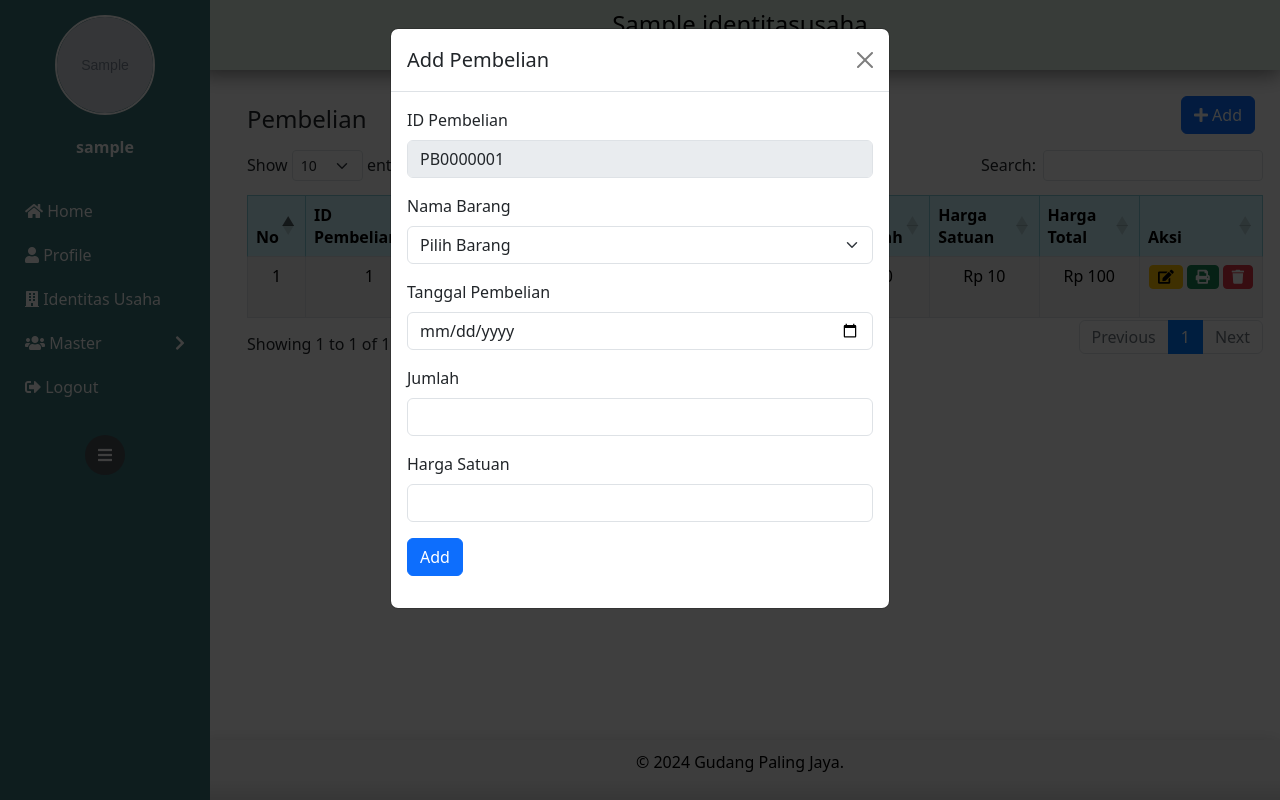
After one commit to tianatanael/SEM3_UTS_WEBMOB, a PHP site: page /pembelian.php in a window 1280 px wide, after a click on "Add". The commit adds this page. Run offline with PHP 8.4, Linux system fonts and the light colour scheme; the visitor is signed in with stand-in values (Sample User, id 1); tables that the repository leaves empty or names only in its code hold one stand-in row (values such as "Sample post"); grey boxes marked "Sample" are stand-in pictures; lists and menus that the app fills with data are empty; some libraries are stand-ins or nearby versions.

Commit message:
Halaman pembelian

```diff
--- /dev/null
+++ b/pembelian.php
@@ -0,0 +1,376 @@
+<?php
+session_start();
+require 'config.php';
+require 'login_session.php';
+
+// Ambil data dari tabel barang
+$barang = $conn->query("SELECT * FROM barang");
+$pembelian = $conn->query("SELECT p.idbeli, p.idbarang, p.tanggal, p.jumlah, p.hargasatuan, b.namabarang, b.merk FROM pembelian p JOIN barang b ON p.idbarang = b.idbarang ORDER BY p.tanggal");
+
+$staffid = $_SESSION['staffid'];
+
+// Ambil data user dari database
+$stmt = $conn->prepare("SELECT username, foto FROM login WHERE staffid = ?");
+$stmt->bind_param("i", $staffid);
+$stmt->execute();
+$stmt->bind_result($username, $foto);
+$stmt->fetch();
+$stmt->close();
+
+// Ambil data nama usaha dan alamat dari database
+$stmt = $conn->prepare("SELECT namausaha, alamat FROM identitasusaha LIMIT 1");
+$stmt->execute();
+$stmt->bind_result($namaUsaha, $alamatUsaha);
+$stmt->fetch();
+$stmt->close();
+
+// Dapatkan nomor urut terbaru untuk idbeli baru
+$stmt = $conn->query("SELECT idbeli FROM pembelian ORDER BY idbeli DESC LIMIT 1");
+$latestidbeli= $stmt->fetch_assoc();
+$urut = 1;
+if ($latestidbeli) {
+    $latestNumber = (int) substr($latestidbeli['idbeli'], 2);
+    $urut = $latestNumber + 1;
+}
+$newidbeli = 'PB' . str_pad($urut, 7, '0', STR_PAD_LEFT);
+
+// Simpan pesan ke variabel dan hapus dari session
+$message = null;
+if (isset($_SESSION['message'])) {
+    $message = $_SESSION['message'];
+    unset($_SESSION['message']);
+}
+?>
+
+<link rel="stylesheet" href="/JAYA_GUDANG/CSS/barang.css">
+<!-- Bootstrap 5 source -->
+<link href="https://cdn.jsdelivr.net/npm/bootstrap@5.3.3/dist/css/bootstrap.min.css" rel="stylesheet">
+<script src="https://cdn.jsdelivr.net/npm/bootstrap@5.3.3/dist/js/bootstrap.bundle.min.js"></script>
+
+<?php require 'head.php'; ?>
+<div class="wrapper">
+    <header>
+        <h4 style="text-align:center;"><?php echo htmlspecialchars($namaUsaha ?? ''); ?></h4>
+        <p style="text-align:center;"><?php echo htmlspecialchars($alamatUsaha ?? ''); ?></p>
+    </header>
+    <?php include 'sidebar.php'; ?>
+    <div class="content" id="content">
+        <div class="container-fluid mt-3" style="margin-left:15px">
+            <div class="row">
+                <div class="col-md-12 d-flex justify-content-between align-items-center">
+                    <h4>Pembelian</h4>
+                    <div>
+                    <button type="button" class="btn btn-primary mb-3 mr-2" data-bs-toggle="modal" data-bs-target="#addPembelianModal">
+                        <i class='fas fa-plus'></i> Add
+                    </button>
+                    </div>
+                </div>
+            </div>
+            <div class="row">
+                <div class="col-md-12">
+                    <div class="table-responsive">
+                        <table id="pembelianTable" style="border: 3px;" class="table table-striped table-bordered table-hover">
+                            <thead class="text-center table-info" >
+                                <tr>
+                                    <th style="width: 1%;">No</th>
+                                    <th>ID Pembelian</th>
+                                    <th style="width: 1%;">Id Barang</th>
+                                    <th>Nama Barang</th>
+                                    <th>Merk</th>
+                                    <th>Tanggal</th>
+                                    <th>Jumlah</th>
+                                    <th>Harga Satuan</th>
+                                    <th>Harga Total</th>
+                                    <th>Aksi</th>
+                                </tr>
+                            </thead>
+                            <tbody class="text-center">
+                                <?php
+                                    if ($pembelian && $pembelian->num_rows > 0) {
+                                    $no = 1;
+                                    foreach($pembelian as $row): ?>
+                                        <tr>
+                                            <td> <?php echo $no++; ?> </td>
+                                            <td> <?php echo $row['idbeli'];?></td>
+                                            <td> <?php echo $row["idbarang"]; ?> </td>
+                                            <td> <?php echo $row["namabarang"]; ?> </td>
+                                            <td> <?php echo $row["merk"]; ?> </td>
+                                            <td> <?php echo $row["tanggal"]; ?> </td>
+                                            <td> <?php echo $row["jumlah"]; ?> </td>
+                                            <td> Rp <?php echo number_format($row["hargasatuan"], 0, ',', '.'); ?> </td>
+                                            <td> Rp <?php echo number_format($row["hargasatuan"] * $row['jumlah'], 0, ',', '.'); ?> </td>
+                                            <td>
+                                                <div class="d-flex justify-content-center">
+                                                    <button class='btn btn-warning btn-sm edit-btn mr-1'
+                                                        data-bs-toggle='modal'
+                                                        data-bs-target='#editPembelianModal'
+                                                        data-id='<?php echo htmlspecialchars($row['idbeli']) ?>'
+                                                        data-idbarang='<?php echo htmlspecialchars($row['idbarang']); ?>'
+                                                        data-namabarang='<?php echo htmlspecialchars($row['namabarang']); ?>'
+                                                        data-jumlah='<?php echo htmlspecialchars($row['jumlah']); ?>'
+                                                        data-tanggal='<?php echo htmlspecialchars($row['tanggal']); ?>'
+                                                        data-hargasatuan='<?php echo htmlspecialchars($row['hargasatuan']); ?>'>
+                                                        <i class='fas fa-edit'></i>
+                                                    </button>
+                                                    <button type="button" class='btn btn-success btn-sm print-btn' id="printButton"
+                                                        data-id="<?php echo htmlspecialchars($row['idbeli']); ?>">
+                                                        <i class='fas fa-print'>
+                                                        </i>
+                                                    </button>
+                                                    &nbsp;
+                                                    <button class="btn btn-danger btn-sm delete-btn"
+                                                                    data-id="<?php echo htmlspecialchars($row['idbeli']); ?>">
+                                                                <i class="fas fa-trash"></i>
+                                                    </button>
+                                                </div>
+                                            </td>
+                                        </tr>
+                                        <?php endforeach ?>
+                                        <?php } else { ?>
+                                            <tr><td colspan="10" class="text-center">No data found</td></tr>
+                                <?php } ?>
+                            </tbody>
+                        </table>
+                    </div>
+                </div>
+            </div>
+        </div>
+    </div>
+    <?php require 'footer.php'; ?>
+</div>
+
+<!-- Modal Add Pembelian -->
+<div class="modal fade" id="addPembelianModal" tabindex="-1" aria-labelledby="addPembelianModalLabel" aria-hidden="true">
+    <div class="modal-dialog">
+        <div class="modal-content">
+            <div class="modal-header">
+                <h5 class="modal-title" id="addPembelianModalLabel">Add Pembelian</h5>
+                <button type="button" class="btn-close" data-bs-dismiss="modal" aria-label="Close"></button>
+            </div>
+            <div class="modal-body">
+                <form action="add_pembelian.php" method="post">
+                    <div class="mb-3">
+                    <label for="idbeli" class="form-label">ID Pembelian</label>
+                        <input type="text" class="form-control" id="add_idbeli" name="idbeli" value="<?php echo htmlspecialchars($newidbeli); ?>" readonly>
+                    </div>
+                    <div class="mb-3">
+                        <label for="add_idbarang" class="form-label">Nama Barang</label>
+                        <select class="form-select" name="idbarang" id="add_idbarang">
+                            <option value="" selected disabled>Pilih Barang</option>
+                            <?php
+                            $barang = $conn->query("SELECT idbarang, namabarang FROM barang ORDER BY namabarang");
+                            while ($row = $barang->fetch_assoc()) {
+                                echo "<option value='" . htmlspecialchars($row['idbarang']) . "'>"
+                                . htmlspecialchars($row['namabarang']) . "</option>";
+                            }
+                            ?>
+                        </select>
+
+                    </div>
+                    <div class="mb-3">
+                        <label for="add_tanggal" class="form-label">Tanggal Pembelian</label>
+                        <input type="date" class="form-control" id="add_tanggal" name="tanggal"required>
+                    </div>
+                    <div class="mb-3">
+                        <label for="add_jumlah" class="form-label">Jumlah</label>
+                        <input type="number" class="form-control" id="add_jumlah" name="jumlah" min="1" required>
+                    </div>
+                    <div class="mb-3">
+                        <label for="add_hargasatuan" class="form-label">Harga Satuan</label>
+                        <input type="number" class="form-control" id="add_hargasatuan" name="hargasatuan" min="1" required>
+                    </div>
+                    <button type="submit" class="btn btn-primary">Add</button>
+                </form>
+            </div>
+        </div>
+    </div>
+</div>
+
+<!-- Modal Edit Pembelian -->
+<div class="modal fade" id="editPembelianModal" tabindex="-1" aria-labelledby="editPembelianModalLabel" aria-hidden="true">
+    <div class="modal-dialog">
+        <div class="modal-content">
+            <div class="modal-header">
+                <h5 class="modal-title" id="editPembelianModalLabel">Edit Pembelian</h5>
+                <button type="button" class="btn-close" data-bs-dismiss="modal" aria-label="Close"></button>
+            </div>
+            <div class="modal-body">
+                <form action="edit_pembelian.php" method="post" enctype="multipart/form-data">
+                    <div class="mb-3">
+                    <label for="idbeli" class="form-label">Id Beli</label>
+                        <input type="text" class="form-control" id="edit_idbeli" name="idbeli" readonly>
+                    </div>
+                    <div class="mb-3">
+                        <label for="edit_idbarang" class="form-label">ID Barang</label>
+                        <select class="form-control" id="edit_idbarang" name="idbarang" required>
+
+                        </select>
+                    </div>
+                    <div class="mb-3">
+                        <label for="edit_tanggal" class="form-label">Tanggal Pembelian</label>
+                        <input type="date" class="form-control" id="edit_tanggal" name="tanggal"required>
+                    </div>
+                    <div class="mb-3">
+                        <label for="edit_jumlah" class="form-label">Jumlah</label>
+                        <input type="number" class="form-control" id="edit_jumlah" name="jumlah" min="1" required>
+                    </div>
+                    <div class="mb-3">
+                        <label for="edit_hargasatuan" class="form-label">Harga Satuan</label>
+                        <input type="number" class="form-control" id="edit_hargasatuan" name="hargasatuan" min="1" required>
+                    </div>
+                    <button type="submit" class="btn btn-primary">Update</button>
+                </form>
+            </div>
+        </div>
+    </div>
+</div>
+
+
+<!-- Bootstrap 5 source -->
+<link href="https://cdn.jsdelivr.net/npm/bootstrap@5.3.3/dist/css/bootstrap.min.css" rel="stylesheet">
+<script src="https://cdn.jsdelivr.net/npm/bootstrap@5.3.3/dist/js/bootstrap.bundle.min.js"></script>
+
+<!-- Include jQuery first -->
+<script src="https://code.jquery.com/jquery-3.6.0.min.js"></script>
+
+<!-- Include Bootstrap and DataTables -->
+<script src="https://cdn.datatables.net/1.11.5/js/jquery.dataTables.min.js"></script>
+<script src="https://cdn.datatables.net/1.11.5/js/dataTables.bootstrap5.min.js"></script>
+
+<script>
+    //Pagination
+    $(document).ready(function() {
+        // Adjust DataTables' scrolling to avoid overlapping with the footer
+        function adjustTableHeight() {
+            var footerHeight = $('footer').outerHeight();
+            var tableHeight = 'calc(100vh - 290px - ' + footerHeight + 'px)';
+
+            $('#pembelianTable').DataTable().destroy();
+            $('#pembelianTable').DataTable({
+                "pagingType": "simple_numbers",
+                "scrollY": tableHeight,
+                "scrollCollapse": true,
+                "paging": true
+            });
+        }
+
+        // Call the function to adjust table height initially
+        adjustTableHeight();
+
+        // Adjust table height on window resize
+        $(window).resize(function() {
+            adjustTableHeight();
+        });
+    });
+
+    // Show message if it exists in the session
+    <?php if ($message): ?>
+        Swal.fire({
+            title: '<?php echo $message['type'] === 'success' ? 'Success!' : 'Error!'; ?>',
+            text: '<?php echo $message['text']; ?>',
+            icon: '<?php echo $message['type'] === 'success' ? 'success' : 'error'; ?>'
+        });
+    <?php endif; ?>
+
+    document.addEventListener('DOMContentLoaded', function () {
+        // Add event listener to all edit buttons
+        document.querySelectorAll('.edit-btn').forEach(button => {
+            button.addEventListener('click', function () {
+                // Get data attributes from the button
+                const idbeli = this.getAttribute('data-id');
+                const jumlah = this.getAttribute('data-jumlah');
+                const tanggal = this.getAttribute('data-tanggal');
+                const hargasatuan = this.getAttribute('data-hargasatuan');
+
+                const idbarang = this.getAttribute('data-idbarang');
+                const namabarang = this.getAttribute('data-namabarang');
+
+                // Set values in the modal
+                document.getElementById('edit_idbeli').value = idbeli;
+                document.getElementById('edit_jumlah').value = jumlah;
+                document.getElementById('edit_tanggal').value = tanggal;
+                document.getElementById('edit_hargasatuan').value = hargasatuan;
+
+                // Set combobox nama pegawai
+                const editBarangSelect = document.getElementById('edit_idbarang');
+                editBarangSelect.innerHTML = `<option value="${idbarang}">${namabarang}</option>`;
+
+                // Load seluruh pegawai dari database saat combobox diklik
+                editBarangSelect.addEventListener('click', function() {
+                    if (editBarangSelect.options.length === 1) { // Jika belum pernah load data pegawai
+                        $.ajax({
+                            url: 'get_barang_list.php',
+                            method: 'GET',
+                            success: function(response) {
+                                editBarangSelect.innerHTML = response;
+                                editBarangSelect.value = idbarang; // Pastikan pegawai yang sedang dipilih tetap terpilih
+                            },
+                            error: function(xhr, status, error) {
+                                console.error('Gagal mendapatkan daftar barang:', error);
+                            }
+                        });
+                    };
+                });
+            })
+        });
+    });
+
+
+    // Handle delete button click
+    $(document).on('click', '.delete-btn', function() {
+        var idbeli = $(this).data('id');
+        Swal.fire({
+            title: 'Are you sure?',
+            text: 'Apa benar data tersebut dihapus',
+            icon: 'warning',
+            showCancelButton: true,
+            confirmButtonColor: '#3085d6',
+            cancelButtonColor: '#d33',
+            confirmButtonText: 'Yes, delete it!'
+        }).then((result) => {
+            if (result.isConfirmed) {
+                $.ajax({
+                    url: 'delete_pembelian.php',
+                    type: 'POST',
+                    data: { idbeli: idbeli },
+                    success: function(response) {
+                        console.log(response); // Debugging
+                        if (response.includes('Success')) {
+                            Swal.fire(
+                                'Deleted!',
+                                'Data berhasil dihapus.',
+                                'success'
+                            ).then(function() {
+                                location.reload();
+                            });
+                        } else {
+                            Swal.fire(
+                                'Error!',
+                                response,
+                                'error'
+                            );
+                        }
+                    },
+                    error: function(xhr, status, error) {
+                        console.log(xhr.responseText); // Debugging
+                        Swal.fire(
+                            'Error!',
+                            'An error occurred: ' + error,
+                            'error'
+                        );
+                    }
+                });
+            }
+        });
+    });
+
+    //Print ke PDF
+    document.addEventListener('DOMContentLoaded', function() {
+        document.querySelectorAll('.print-btn').forEach(function(button) {
+            button.addEventListener('click', function() {
+                var id = this.getAttribute('data-id');
+                window.open('print_pembelian.php?id=' + id, '_blank');
+            });
+        });
+    });
+</script>
--- a/sidebar.php
+++ b/sidebar.php
@@ -25,7 +25,7 @@
             <a class="menu-toggle"><span><i class="fas fa-users"></i> Master</span><i class="fas fa-chevron-right arrow"></i></a>
             <ul class="sub-menu">
                 <li><a href="stok_barang.php"><span>Stok Barang</span></a></li>
-                <li><a href="pembelian_barang.php"><span>Pembelian Barang</span></a></li>
+                <li><a href="pembelian.php"><span>Pembelian Barang</span></a></li>
                 <li><a href="penjualan_barang.php"><span>Penjualan Barang</span></a></li>
             </ul>
         </li>
```
Also changed, not shown: add_pembelian.php (added, +70 -0 lines), delete_pembelian.php (added, +49 -0 lines), edit_pembelian.php (added, +102 -0 lines), get_barang_list.php (added, +13 -0 lines), print_pembelian.php (added, +132 -0 lines), 1 other file.
